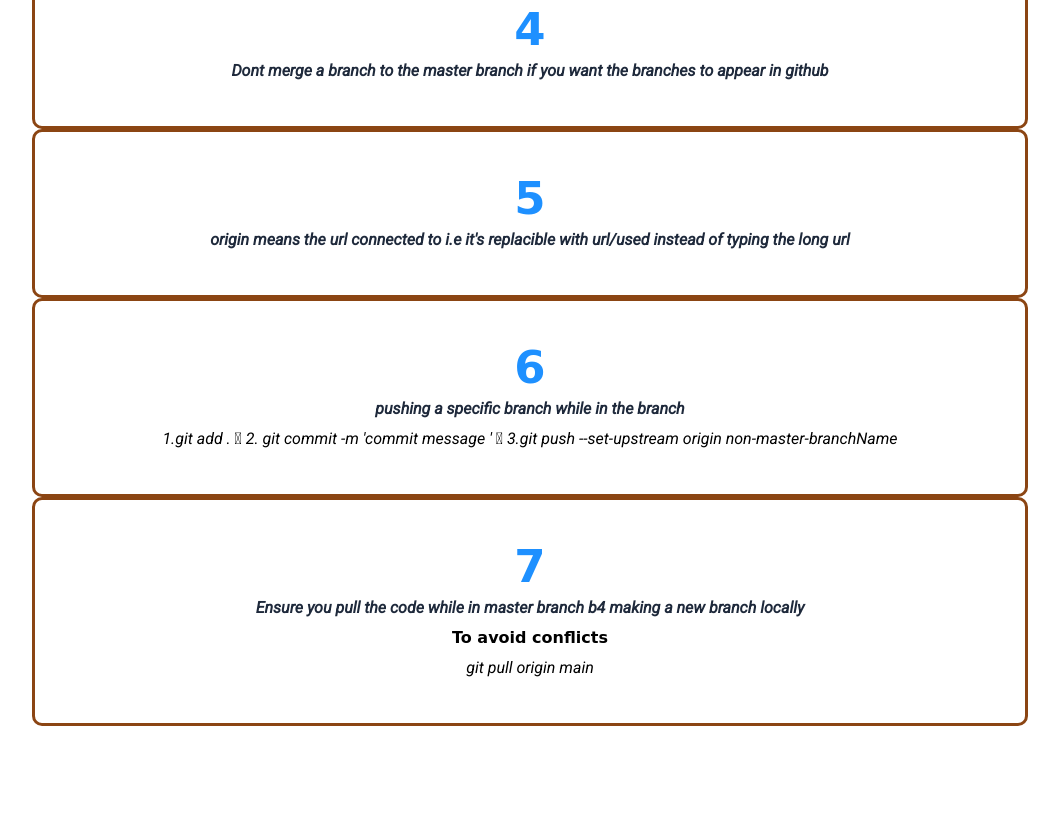
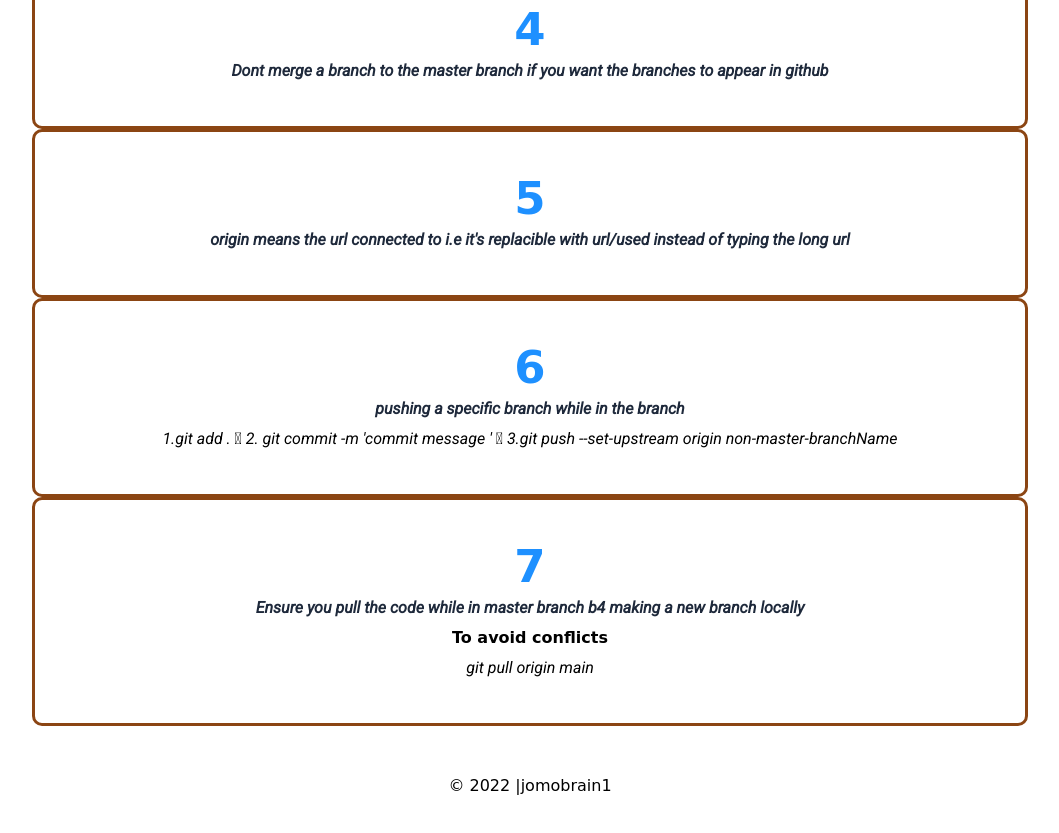
Before and after one commit to jomobrain1/git_cheat, a plain HTML site: page index.html in a window 1280 px wide. Shown: the part 4737-5570 px from the top of the page, without its empty margins (110-1169 px from the left). Drawn offline with nearby package versions, Linux system fonts and the light colour scheme; a web font is replaced by a local one.

Commit message:
added a footer

```diff
--- a/index.html
+++ b/index.html
@@ -28,11 +28,14 @@
 
   </section>
 
-
-  <div class="tipContainer" id="tipContainer">
+ <div class="tipContainer" id="tipContainer">
     <h2>Tips</h2>
 
+</div>
 
+<footer>
+  <center> &copy; 2022 |jomobrain1  </center>
+</footer>
 </div>
 
 
--- a/style.css
+++ b/style.css
@@ -33,6 +33,7 @@ h1{
     border: 3px solid #6699;
     margin-top: 50px;
     padding: 50px 19px;
+    padding-bottom: -20px;
     background: #ecf0f3;
     border-radius: 15px;
     -webkit-border-radius: 15px;
```
